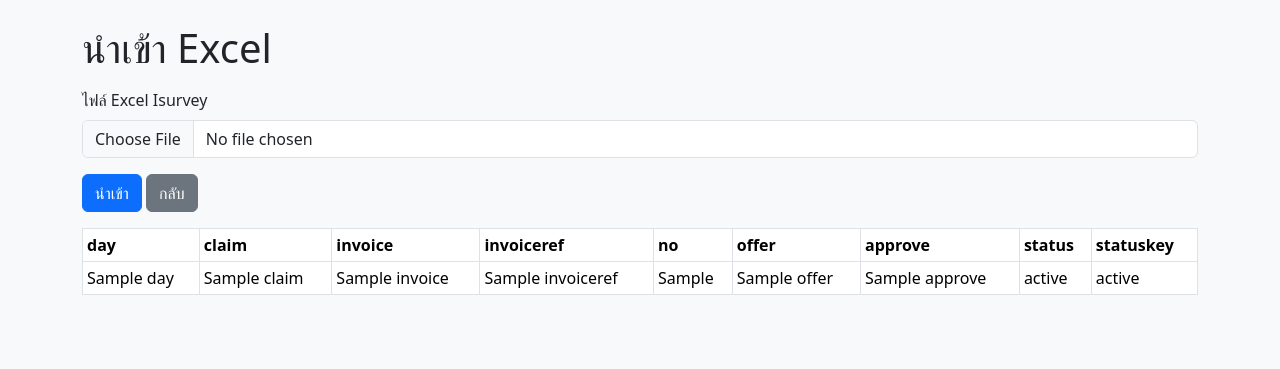
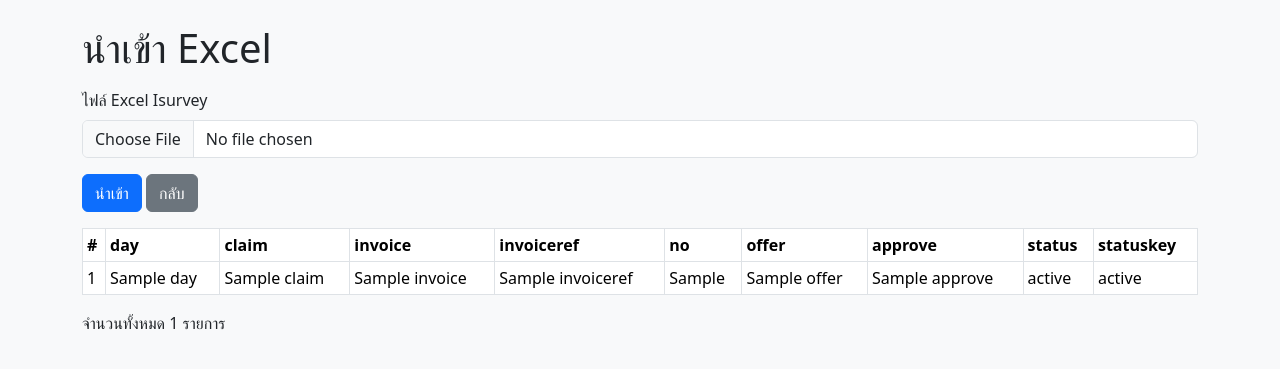
Before and after one commit to zxy-88/paid, a Flask app: template templates/import.html in a window 1280 px wide. Shown: the top 369 px of the page. Run offline with Flask 3, Linux system fonts and the light colour scheme; the template is opened without the code that fills it: most values are stand-ins (such as "Sample title", 1, 10 or a date in 2020); some libraries are stand-ins or nearby versions.

Commit message:
Add index and total count to import tables

```diff
--- a/templates/import.html
+++ b/templates/import.html
@@ -26,6 +26,7 @@
             <table class="table table-bordered table-sm">
                 <thead>
                     <tr>
+                        <th>#</th>
                         <th>day</th>
                         <th>claim</th>
                         <th>invoice</th>
@@ -40,6 +41,7 @@
                 <tbody>
                     {% for row in data %}
                     <tr>
+                        <td>{{ loop.index }}</td>
                         <td>{{ row.day }}</td>
                         <td>{{ row.claim }}</td>
                         <td>{{ row.invoice }}</td>
@@ -53,6 +55,7 @@
                     {% endfor %}
                 </tbody>
             </table>
+            <p class="mt-2">จำนวนทั้งหมด {{ data|length }} รายการ</p>
         </div>
         {% endif %}
 
--- a/templates/paid.html
+++ b/templates/paid.html
@@ -26,6 +26,7 @@
             <table class="table table-bordered table-sm">
                 <thead>
                     <tr>
+                        <th>#</th>
                         <th>payment</th>
                         <th>claim</th>
                         <th>invoice</th>
@@ -35,6 +36,7 @@
                 <tbody>
                     {% for row in data %}
                     <tr>
+                        <td>{{ loop.index }}</td>
                         <td>{{ row.payment }}</td>
                         <td>{{ row.claim }}</td>
                         <td>{{ row.invoice }}</td>
@@ -43,6 +45,7 @@
                     {% endfor %}
                 </tbody>
             </table>
+            <p class="mt-2">จำนวนทั้งหมด {{ data|length }} รายการ</p>
         </div>
         {% endif %}
 
```
